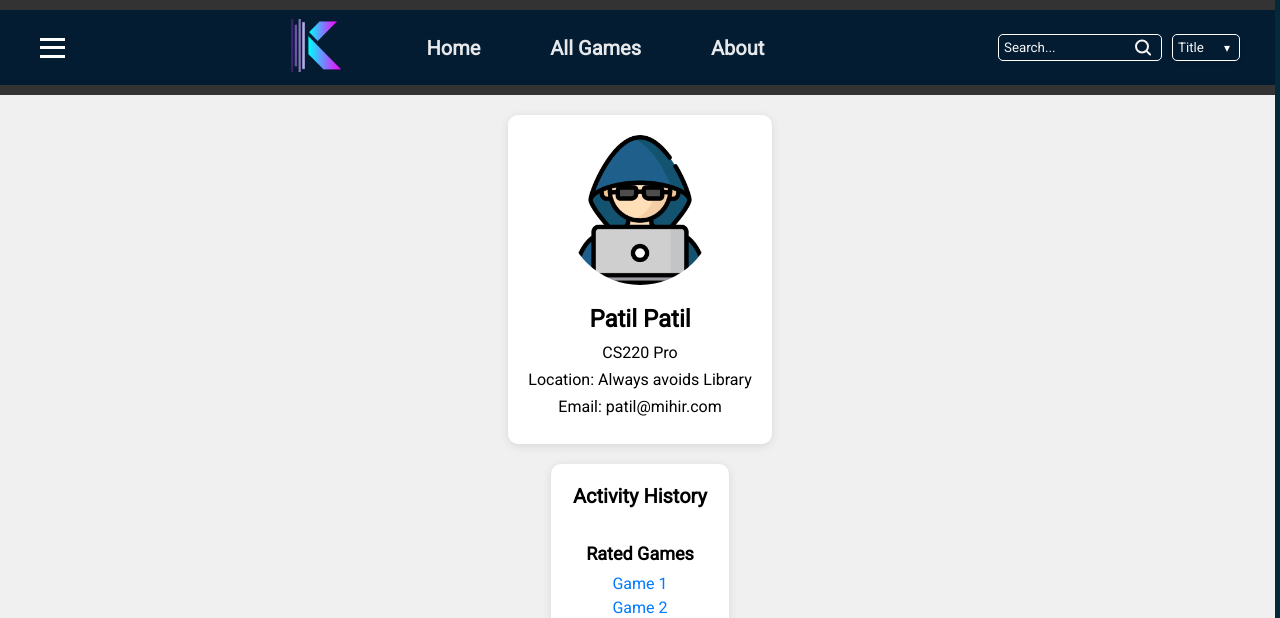
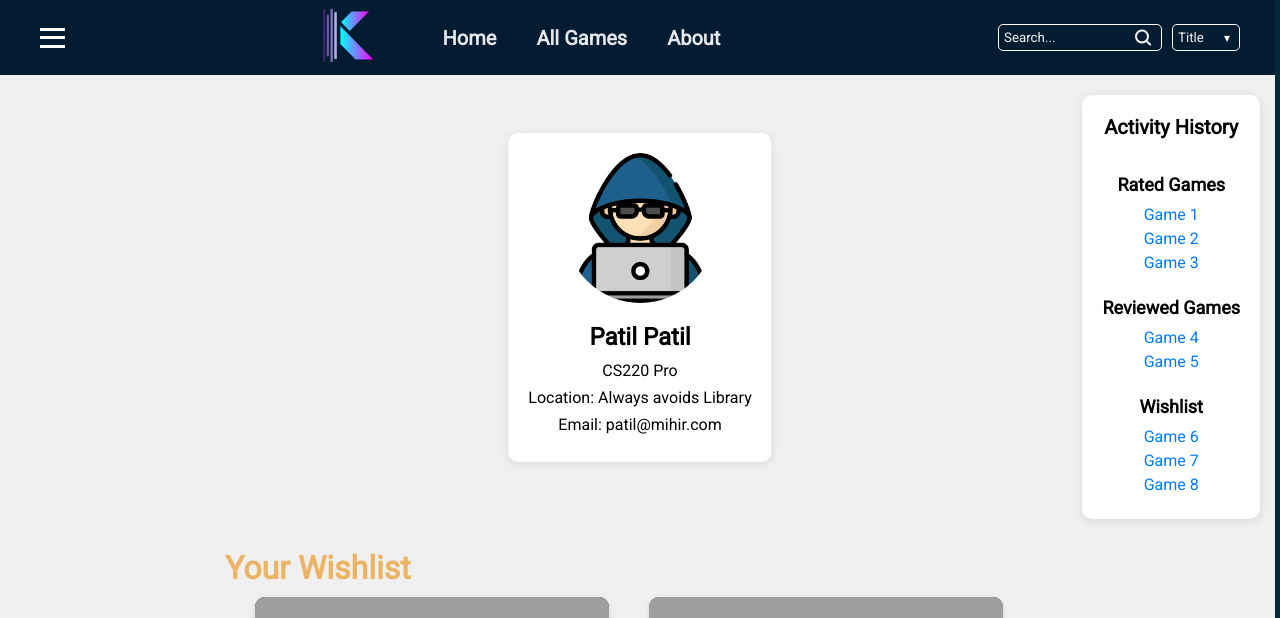
Before and after one commit to Mihir-C-Patil/Kelvin-Games-WebApp_COMPSCI-235-A4, a Flask app: page /userprofile in a window 1280 px wide. Shown: the top 618 px of the page. Run offline with Flask 3, Linux system fonts and the light colour scheme; some libraries are stand-ins or nearby versions; grey boxes are pictures that could not be loaded.

Commit message:
Creating base layout for user profile page.

```diff
--- a/games/static/css/userProfile.css
+++ b/games/static/css/userProfile.css
@@ -11,33 +11,34 @@ body {
 }
 
 /* Style the header and navigation */
-header {
-    background-color: #333;
-    color: white;
-    padding: 10px 0;
-}
+/*header {*/
+/*    background-color: #333;*/
+/*    color: white;*/
+/*    padding: 10px 0;*/
+/*}*/
 
-nav ul {
-    list-style: none;
-    text-align: center;
-}
+/*nav ul {*/
+/*    list-style: none;*/
+/*    text-align: center;*/
+/*}*/
 
-nav ul li {
-    display: inline;
-    margin: 0 15px;
-}
+/*nav ul li {*/
+/*    display: inline;*/
+/*    margin: 0 15px;*/
+/*}*/
 
-nav ul li a {
-    text-decoration: none;
-    color: white;
-}
+/*nav ul li a {*/
+/*    text-decoration: none;*/
+/*    color: white;*/
+/*}*/
 
 /* Style the profile container and card using flexbox */
 .profile-container {
     display: flex;
-    flex-direction: column;
+    flex-direction: row;
     align-items: center;
     padding: 20px;
+    position: relative;
 }
 
 .profile-card {
@@ -50,6 +51,9 @@ nav ul li a {
     display: flex;
     flex-direction: column;
     align-items: center;
+    left: 50%;
+    transform: translateX(-50%);
+    position: absolute;
 }
 
 .profile-card img {
@@ -80,6 +84,7 @@ nav ul li a {
     display: flex;
     flex-direction: column;
     align-items: center;
+    margin-left: auto;
 }
 
 .activity-history h2 {
@@ -116,3 +121,27 @@ nav ul li a {
 .activity-item ul li a:hover {
     color: #0056b3;
 }
+
+.wishlist-container {
+    /*margin: initial;*/
+    /*background: #04293A;*/
+    padding: 10px;
+    border-radius: 10px;
+    max-width: 850px;
+    margin: auto;
+    top: 0; left: 0; right: 0; bottom: 0;
+}
+.wishlist_title{
+    color: #ECB365;
+}
+
+/*.activity-history {*/
+/*    background-color: white;*/
+/*    box-shadow: 0 2px 10px rgba(0, 0, 0, 0.1);*/
+/*    padding: 20px;*/
+/*    text-align: center;*/
+/*    border-radius: 10px;*/
+/*    display: flex;*/
+/*    flex-direction: column;*/
+/*    align-items: center;*/
+/*}*/
--- a/games/templates/userProfile.html
+++ b/games/templates/userProfile.html
@@ -6,6 +6,7 @@
     <link href="../static/css/sidebar.css" rel="stylesheet"/>
     <link href="../static/css/header.css" rel="stylesheet"/>
     <link href="../static/css/footer.css" rel="stylesheet"/>
+    <link href="../static/css/gameLibStyle.css" rel="stylesheet"/>
     <link href="../static/css/userProfile.css" rel="stylesheet"/>
     <script src="../static/js/hamburger.js" defer></script>
     <link href="../static/css/scrollbar.css" rel="stylesheet"/>
@@ -56,6 +57,79 @@
             </div>
         </div>
     </div>
+    <div class="wishlist-container">
+        <div class="wishlist_title">
+            <h1>Your Wishlist</h1>
+        </div>
+        <div class="gameContainer">
+          {% for game in games[0:2] %}
+            <div class="game-box-2">
+              <div class="game-image">
+                <img src="{{ game.header_image }}" alt="Game 1">
+              </div>
+              <div class="game-info">
+                <div class="info-row">
+                  <h3 class="title_2row">{{ game.title }}</h3>
+                  <p class="game-id">{{ game.game_id }}</p>
+                </div>
+                <p class="game-price">${{ game.price }}</p>
+                <a href="/games-description/{{ game.game_id }}">View Game</a>
+              </div>
+            </div>
+          {% endfor %}
+      </div>
+       <div class="gameContainer">
+          {% for game in games[2:5] %}
+            <div class="game-box-3">
+              <div class="game-image">
+                <img src="{{ game.header_image }}" alt="Game 1">
+              </div>
+              <div class="game-info">
+                <div class="info-row">
+                  <h3 class="title_3row">{{ game.title }}</h3>
+                  <p class="game-id">{{ game.game_id }}</p>
+                </div>
+                <p class="game-price">${{ game.price }}</p>
+                <a href="/games-description/{{ game.game_id }}">View Game</a>
+              </div>
+            </div>
+          {% endfor %}
+      </div>
+       <div class="gameContainer">
+          {% for game in games[30:32] %}
+            <div class="game-box-2">
+              <div class="game-image">
+                <img src="{{ game.header_image }}" alt="Game 1">
+              </div>
+              <div class="game-info">
+                <div class="info-row">
+                  <h3 class="title_2row">{{ game.title }}</h3>
+                  <p class="game-id">{{ game.game_id }}</p>
+                </div>
+                <p class="game-price">${{ game.price }}</p>
+                <a href="/games-description/{{ game.game_id }}">View Game</a>
+              </div>
+            </div>
+          {% endfor %}
+      </div>
+       <div class="gameContainer">
+          {% for game in games[7:10] %}
+            <div class="game-box-3">
+              <div class="game-image">
+                <img src="{{ game.header_image }}" alt="Game 1">
+              </div>
+              <div class="game-info">
+                <div class="info-row">
+                  <h3 class="title_3row">{{ game.title }}</h3>
+                  <p class="game-id">{{ game.game_id }}</p>
+                </div>
+                <p class="game-price">${{ game.price }}</p>
+                <a href="/games-description/{{ game.game_id }}">View Game</a>
+              </div>
+            </div>
+          {% endfor %}
+      </div>
+    </div>
 </main>
 {% include 'footer.html' %}
 </body>
--- a/games/userProfile/userProfile.py
+++ b/games/userProfile/userProfile.py
@@ -1,5 +1,6 @@
 from flask import Blueprint, render_template
 import games.adapters.repository as repo
+from games.gameLibrary import services
 
 from games.gameLibrary.gameLibrary import get_genres_and_urls
 from games.gameLibrary.services import get_genres
@@ -10,5 +11,6 @@ userProfile_blueprint = Blueprint('pp_bp', __name__)
 @userProfile_blueprint.route('/userprofile', methods=['GET'])
 def view_user_profile():
     genres = get_genres(repo.repo_instance)
+    all_games = services.get_games(repo.repo_instance)
     return render_template('userProfile.html', all_genres=genres,
-                           genre_urls=get_genres_and_urls())
+                           genre_urls=get_genres_and_urls(), games=all_games)
```
